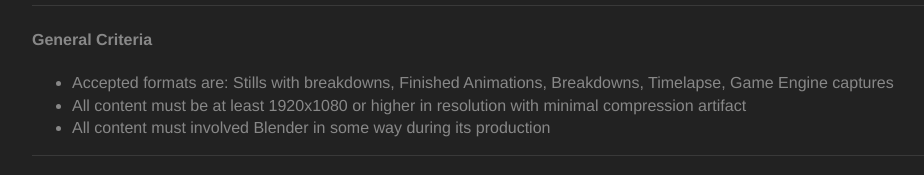
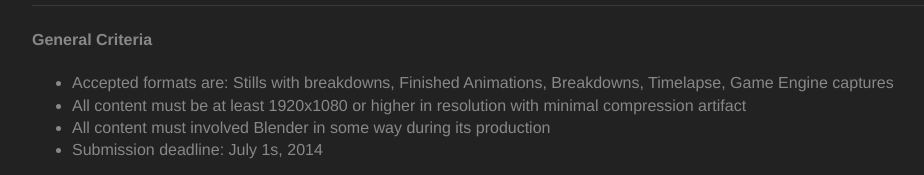
Before and after one commit to mikepan/mikepan.github.io, a plain HTML site: page siggraph2014.html in a window 1280 px wide. Shown: the part 1020-1195 px from the top of the page, without its empty margins (138-1062 px from the left). Drawn offline with Linux system fonts and the light colour scheme.

Commit message:
added deadline for siggraph demo reel

```diff
--- a/siggraph2014.html
+++ b/siggraph2014.html
@@ -36,6 +36,7 @@
 					<li>Accepted formats are: Stills with breakdowns, Finished Animations, Breakdowns, Timelapse, Game Engine captures</li>
 					<li>All content must be at least 1920x1080 or higher in resolution with minimal compression artifact</li>
 					<li>All content must involved Blender in some way during its production</li>
+					<li>Submission deadline: July 1s, 2014</li>
 				</ul>
 
 
```
